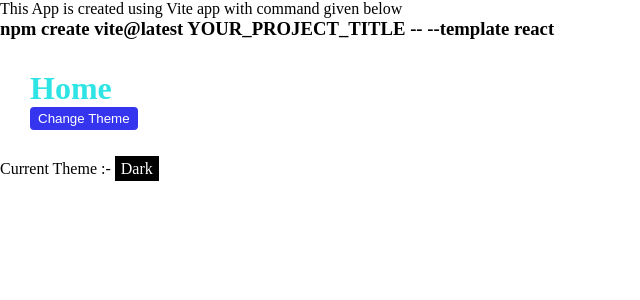
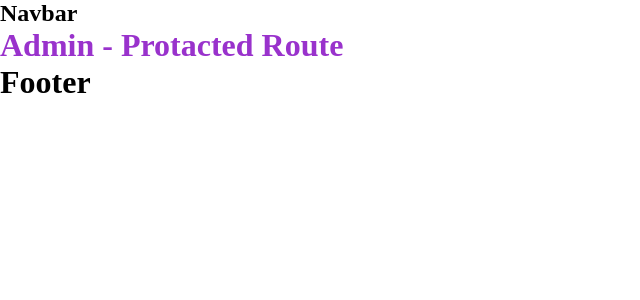
Before and after one commit to dhruv-p-prajapati/Ghar.com, a React (Vite) app: page /admin in a window 1280 px wide. Shown: the top 300 px of the page, without its empty margins (0-640 px from the left). Built offline with nearby package versions, Linux system fonts and the light colour scheme.

Commit message:
Added Public and Protected routing

```diff
--- a/package.json
+++ b/package.json
@@ -15,6 +15,7 @@
     "react": "^18.2.0",
     "react-dom": "^18.2.0",
     "react-redux": "^9.1.0",
+    "react-router-dom": "^6.22.2",
     "redux": "^5.0.1"
   },
   "devDependencies": {
--- a/src/App.jsx
+++ b/src/App.jsx
@@ -1,19 +1,46 @@
 import React from "react";
-import { Home, Login, Register } from "./components/pages";
-import { useSelector } from "react-redux";
+import { Admin, ErrorPage, Home, Login, Register } from "./components/pages";
+import { RouterProvider, createBrowserRouter } from "react-router-dom";
+import { Layout } from "./components/layout";
+import CheckAuthentication from "./utils/authCheckProtectedRoutes/CheckAuthentication";
 
 const App = () => {
-  const viteCommand =
-    "npm create vite@latest YOUR_PROJECT_TITLE -- --template react";
-
-  const theme = useSelector((state) => state.theme);
+  const router = createBrowserRouter([
+    {
+      path: "/",
+      element: <Layout />,
+      children: [
+        {
+          path: "/",
+          element: <Home />,
+        },
+        {
+          path: "admin",
+          element: (
+            <CheckAuthentication>
+              <Admin />
+            </CheckAuthentication>
+          ),
+        },
+      ],
+    },
+    {
+      path: "login",
+      element: <Login />,
+    },
+    {
+      path: "register",
+      element: <Register />,
+    },
+    {
+      path: "*",
+      element: <ErrorPage />,
+    },
+  ]);
 
   return (
     <>
-      <p>This App is created using Vite app with command given below</p>
-      <h3>{viteCommand}</h3>
-      <Home />
-      Current Theme :- <span className={`${theme ? "light" : "dark"}`}>{theme ? "Light" : "Dark"}</span>
+      <RouterProvider router={router} />
     </>
   );
 };
--- a/src/components/layout/index.js
+++ b/src/components/layout/index.js
@@ -1,4 +1,5 @@
 import Navbar from "./navbar/Navbar";
 import Footer from './footer/Footer';
+import Layout from './layout/Layout';
 
-export {Navbar, Footer};
+export {Navbar, Footer, Layout};
--- /dev/null
+++ b/src/components/layout/layout/Layout.jsx
@@ -0,0 +1,17 @@
+import React from 'react';
+import {Footer, Navbar} from '../index';
+import { Outlet } from 'react-router-dom';
+
+const Layout = () => {
+  return (
+    <div>
+        <Navbar />
+
+        <Outlet />
+
+        <Footer />
+    </div>
+  )
+}
+
+export default Layout
--- /dev/null
+++ b/src/components/pages/Admin/Admin.jsx
@@ -0,0 +1,12 @@
+import React from 'react';
+import './admin.css';
+
+const Admin = () => {
+  return (
+    <div className='admin'>
+        <h1>Admin - Protacted Route</h1>
+    </div>
+  )
+}
+
+export default Admin
--- /dev/null
+++ b/src/components/pages/Admin/admin.css
@@ -0,0 +1,3 @@
+.admin h1{
+    color: darkorchid;
+}
--- /dev/null
+++ b/src/components/pages/ErrorPage/ErrorPage.jsx
@@ -0,0 +1,9 @@
+import React from 'react'
+
+const ErrorPage = () => {
+  return (
+    <div>ErrorPage</div>
+  )
+}
+
+export default ErrorPage
--- a/src/components/pages/home/Home.jsx
+++ b/src/components/pages/home/Home.jsx
@@ -1,14 +1,25 @@
-import React from 'react';
-import {Button} from '../../common';
-import './home.css';
+import React from "react";
+import { Button } from "../../common";
+import "./home.css";
+import { useSelector } from "react-redux";
 
 const Home = () => {
+  const viteCommand = "npm create vite@latest YOUR_PROJECT_TITLE -- --template react";
+  const theme = useSelector((state) => state.theme);
+
   return (
-    <div className='home'>
-        <h1>Home</h1>
-        <Button />
+    <div className="home">
+      <h1>Home</h1>
+      <br />
+      <p>This App is created using Vite app with command given below</p>
+      <h3>{viteCommand}</h3>
+      <br />
+      Current Theme :- <span className={`${theme ? "light" : "dark"}`}>{theme ? "Light" : "Dark"}</span>
+      <br />
+      <br />
+      <Button />
     </div>
-  )
-}
+  );
+};
 
-export default Home
+export default Home;
--- a/src/components/pages/index.js
+++ b/src/components/pages/index.js
@@ -1,5 +1,7 @@
 import Home from './home/Home';
 import Login from './login/Login';
 import Register from './register/Register';
+import Admin from './Admin/Admin';
+import ErrorPage from './ErrorPage/ErrorPage';
 
-export {Home, Login, Register};
+export {Home, Login, Register, Admin, ErrorPage};
--- /dev/null
+++ b/src/utils/authCheckProtectedRoutes/CheckAuthentication.jsx
@@ -0,0 +1,8 @@
+import React from "react";
+import { Navigate } from "react-router-dom";
+
+const CheckAuthentication = ({ isAuthenticated = true, children }) => {
+  return isAuthenticated ? children : <Navigate to={'/login'} />
+};
+
+export default CheckAuthentication;
```
Also changed, not shown: 1 other file (tests, documents, lock files or other folders).
